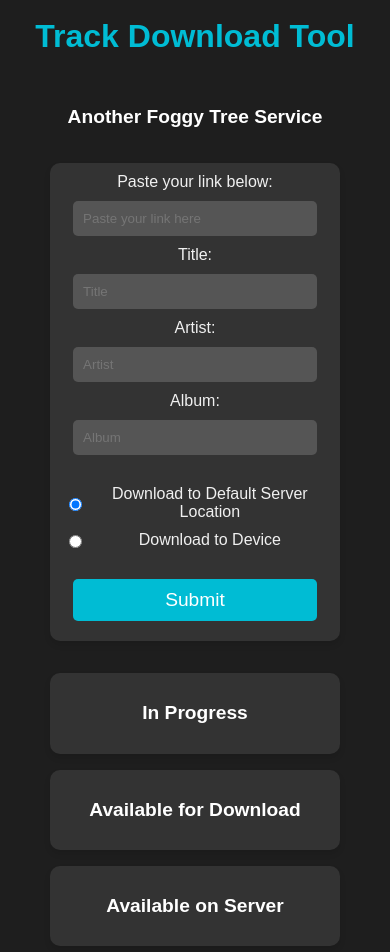
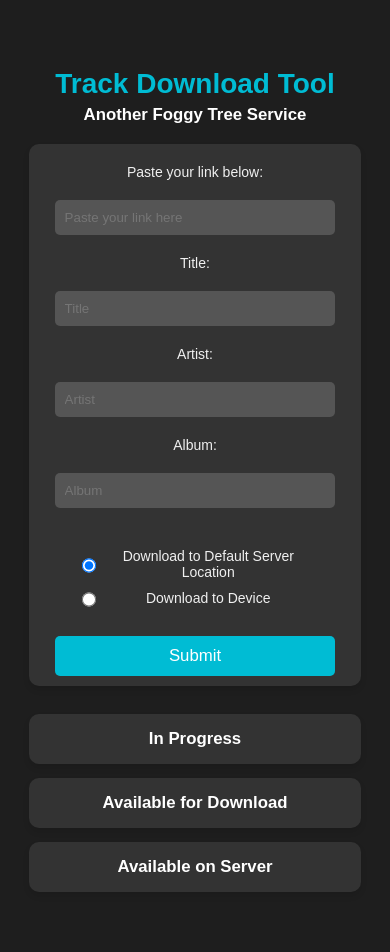
Before and after one commit to michaelBrown143/link_downloader, a Flask app: page / in a window 390 px wide. Run offline with Flask 2, Linux system fonts and the light colour scheme; data that the repository does not hold is empty.

Commit message:
Final Update

```diff
--- a/static/style.css
+++ b/static/style.css
@@ -1,4 +1,4 @@
-body, html {
+body {
     background-color: #1e1e1e;
     color: #f0f0f0;
     font-family: Proxima Nova, sans-serif;
@@ -6,103 +6,178 @@ body, html {
     flex-direction: column;
     justify-content: center;
     align-items: center;
-    height: 100%;
+    height: 100vh;
     margin: 0;
-    overflow-x: hidden;
-    overflow-y: auto;
 }
 
 h1, h2 {
-    margin: 1em 0.3em;
+    margin: 0.3em;
     text-align: center;
+    margin-top: 1em; /* Add margin above the title */
 }
 
 h1 {
     font-size: 2.5em;
     color: #00bcd4;
+    margin-bottom: 0em; /* Add margin below the title */
 }
 
 h2 {
     font-size: 1.5em;
     color: #ffffff;
+    margin-top: 0.3em;
+    margin-bottom: 0.3em; /* Set the same margin as below the title */
 }
 
-form, .box {
+form {
     background-color: #333;
     padding: 20px;
     border-radius: 10px;
     box-shadow: 0 4px 6px rgba(0, 0, 0, 0.1);
     width: 100%;
     max-width: 500px;
-    margin-top: 1em;
     text-align: center;
+    margin-top: 1em; /* Equal margin between subtitle and form */
     display: flex;
     flex-direction: column;
+    justify-content: center;
     align-items: center;
 }
 
-input[type="text"], button {
-    width: 100%;
-    max-width: 400px;
+
+input[type="text"]{
     padding: 10px;
     margin: 10px 0;
     border: none;
     border-radius: 5px;
+    width: 100%;
+    max-width: 400px;
     background-color: #555;
     color: #fff;
+}
+
+input[type="radio"] {
+    transform: scale(1.1); /* Optionally, make the radio buttons larger */
+    vertical-align: text-bottom;
+    border: none;
+    border-radius: 5px;
+    max-width: 400px;
+    background-color: #555;
+    color: #fff;
+}
+
+input:invalid::after {
+    content: attr(validationMessage);
+    color: red;
+    display: block;
+    text-align: center;
+}
+
+
+label {
+    display: block;
+    margin: 10px 0;
+    width: 100%;
 }
 
 button {
     background-color: #00bcd4;
     color: white;
+    border: none;
+    padding: 10px 20px;
+    margin-top: 10px;
+    border-radius: 5px;
     cursor: pointer;
-    font-size: 1.2em;
+    font-size: 1.2em; /* Adjust as needed */
 }
 
 button:hover {
     background-color: #0288a3;
 }
 
-a:link {
-    color: #00bcd4;
-    text-decoration: none;
-}
-
-a:visited {
-    color: #0000ee;
-}
-
-a:hover, a:active {
-    color: #0288a3;
-    text-decoration: underline;
-}
 
 .error, .success {
+    color: red;
+    margin: 20px;
     display: none;
-    margin: 20px;
 }
 
 .success {
     color: green;
 }
 
-#progress-label, .progress-bar-label {
-    background-color: transparent;
-    color: white;
+#progress-label {
+    background-color: transparent; /* Make the label background transparent */
+    color: white; /* Set the text color to black (or any color you prefer) */
+    width: 100%; /* Make the label take up the full width of the progress bar */
+    text-align: center; /* Center the text within the label */
+    display: none; /* Display the label as a block element */
+    position: absolute; /* Position the label absolutely within the progress bar */
+}
+.box {
+    background-color: #333;
+    padding: 20px;
+    border-radius: 10px;
+    box-shadow: 0 4px 6px rgba(0, 0, 0, 0.1);
     width: 100%;
+    max-width: 500px;
     text-align: center;
-    display: none;
-    position: absolute;
+    margin-top: 1em;
+    display: flex;
+    flex-direction: column;
+    justify-content: center;
+    align-items: center;
 }
 
-.in-progress-container, #in-progress-list, .progress-bars, .progress-bar {
-    width: 100%;
+.task-row {
+    display: flex;
+    justify-content: space-between;
+    align-items: center;
+    margin: 10px 0;
+}
+
+/* Container for In Progress section */
+.in-progress-container {
+    width: 100%; /* Full width of parent container or viewport */
+    overflow: hidden;
+    padding: 10px; /* Optional padding */
+    box-sizing: border-box;
+}
+
+/* List of in-progress tasks */
+#in-progress-list {
+    width: 100%; /* Full width of the container */
     display: flex;
     flex-direction: column;
-    gap: 10px;
+    gap: 10px; /* Space between tasks */
 }
 
+/* Individual task rows */
+.progress-bar-container {
+    display: flex;
+    align-items: center;
+    width: 100%; /* Full width of parent container */
+}
+
+/* File name column */
+.file-name {
+    flex: 0 0 30%; /* Fixed width of 30% */
+    text-align: left;
+    padding: 0 10px;
+    box-sizing: border-box;
+}
+
+/* Progress bars container */
+.progress-bars {
+    flex: 1; /* Take the remaining space */
+    display: flex;
+    gap: 10px; /* Space between progress bars */
+    box-sizing: border-box;
+}
+
+/* Progress bar styling */
 .progress-bar {
+    flex: 1; /* Take equal space within the progress-bars container */
     height: 20px;
     background-color: #444;
     border-radius: 5px;
@@ -111,36 +186,98 @@ a:hover, a:active {
 }
 
 .progress-bar-fill {
+    height: 100%;
     background-color: #00bcd4;
-    width: 0;
-    height: 100%;
     transition: width 0.2s;
+    position: absolute;
 }
 
-.file-name {
-    flex: 0 0 30%;
-    text-align: left;
-    padding: 0 10px;
+.progress-bar-label {
+    position: absolute;
+    width: 100%;
+    text-align: center;
+    color: white;
+    font-size: 0.8em;
+    line-height: 20px; /* Same as progress bar height */
 }
 
+/* Dark theme background and text styles */
 @media (max-width: 500px) {
-    form, .box {
-        width: 80%;
-        padding: 10px;
+    form {
+        width: 80%; /* Adjust the width of the form */
+        padding: 10px; /* Adjust the padding of the form */
+    }
+    .box {
+        width: 80%; /* Adjust the width of the box */
+        padding: 10px; /* Adjust the padding of the box */
+    }
+    input[type="text"], button {
+        width: 100%; /* Make the input fields and button take up the full width of the form */
+    }
+    body {
+        font-size: 14px;
     }
     h1 {
         font-size: 2em;
     }
+
     h2 {
         font-size: 1.2em;
     }
+
     input[type="text"], button {
         width: 90%;
+        max-width: none; /* Remove max-width to allow full-width on small screens */
     }
-    .task-row, .progress-bars {
+
+
+
+    .task-row {
+        flex-direction: column;
+    }
+
+    .file-name {
+        flex: none; /* Let file names wrap and adjust width */
+        padding: 0;
+    }
+
+    .progress-bars {
         flex-direction: column;
         gap: 5px;
     }
+}
+
+html, body {
+    height: 100%;
+    margin: 0;
+    overflow-x: hidden; /* Prevent horizontal scrolling */
+    overflow-y: auto;   /* Allow vertical scrolling */
+}
+.container {
+    max-height: 100vh; /* Limit the container height */
+    overflow-y: auto; /* Allow vertical scrolling */
+}
+
+/* Default unvisited link color - light blue (same as submit button) */
+a:link {
+    color: #00bcd4; /* Light blue color for unclicked links */
+    text-decoration: none; /* Remove underline if desired */
+}
+
+/* Color for visited links - default blue or choose your own color */
+a:visited {
+    color: #0000EE; /* Default blue or any color you'd like for clicked links */
+}
+
+/* Color when hovering over links */
+a:hover {
+    color: #0288a3; /* Slightly darker blue for hover (same as submit button hover) */
+    text-decoration: underline; /* Optional: underline the link when hovered */
+}
+
+/* Active link color (when clicked and held) */
+a:active {
+    color: #0288a3; /* Same as hover color */
 }
 
 #on-server-div {
```
